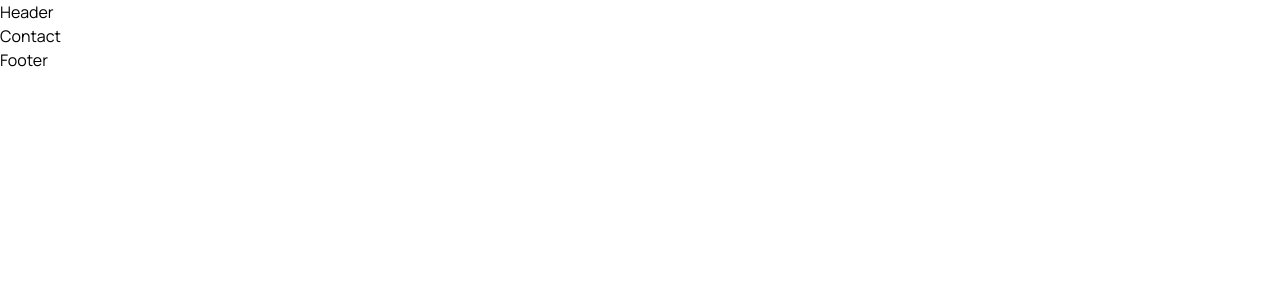
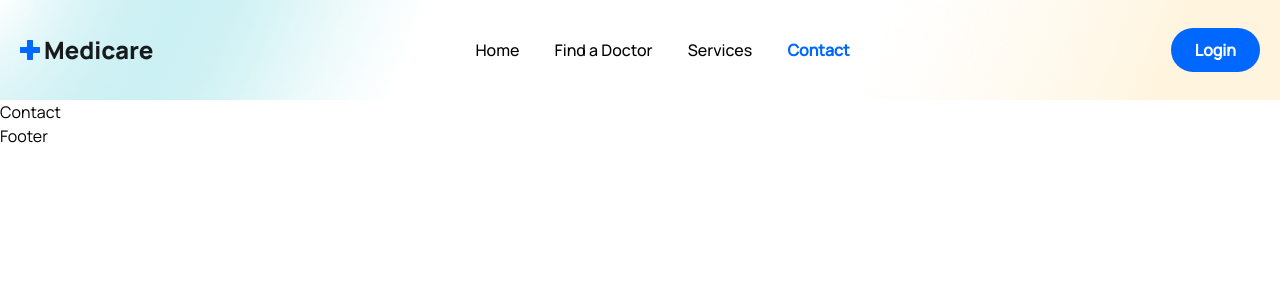
Before and after one commit to nxelia99/DoctorAppointmentBooking, a React (Vite) app in the folder frontend/: page /contact in a window 1280 px wide. Shown: the top 300 px of the page. Built offline with nearby package versions, Linux system fonts and the light colour scheme.

Commit message:
third commit

```diff
--- a/frontend/src/App.css
+++ b/frontend/src/App.css
@@ -8,3 +8,45 @@
 body{
   font-family: 'Manrope', sans-serif;
 }
+
+.sticky_header{
+  width: 100%;
+  height: 80px;
+  line-height: 80px;
+  position: sitcky;
+  top: 0;
+  left: 0;
+  z-index: 99999;
+  box-shadow: 3px 3px -8px 3px #ddd ;
+}
+
+@media only screen and (max-width:768px){
+  .navigation{
+    width: 100%;
+    height: 100%;
+    position: fixed;
+    top: 0;
+    left: 0;
+    z-index: 100;
+    background: #00000084;
+    display: none;
+  }
+
+  .menu{
+    width: 15rem;
+    height: 100%;
+    position: absolute;
+    top: 0;
+    right: 0;
+    background: #fff;
+    z-index: 200;
+    flex-direction: column;
+    justify-content: center;
+    align-items: center;
+    line-height: 25px;
+  }
+
+  .show__menu{
+
+  }
+}
--- a/frontend/src/components/Header/Header.jsx
+++ b/frontend/src/components/Header/Header.jsx
@@ -1,9 +1,94 @@
 import React from 'react'
+import logo from '../../assets/images/logo.png'
+import { NavLink, Link } from 'react-router-dom'
+import { useEffect, useRef } from 'react'
+import userImg from '../../assets/images/avatar-icon.png'
+import {BiMenu} from 'react-icons/bi'
+const navLinks = [
+  {
+    path: '/home',
+    display: 'Home'
+  },
+  {
+    path: '/doctors',
+    display: 'Find a Doctor'
+    },
+  {
+    path: '/services',
+    display: 'Services'
+  },
+  {
+    path: '/contact',
+    display: 'Contact'
+    }
+
+]
+
+
 
 const Header = () => {
-  return (
-    <div>Header</div>
-  )
+
+  const headerRef = useRef(null)
+  const menuRef = useRef(null)
+
+  const handleSitckyHeader = () =>{
+    window.addEventListener('scroll', () =>{
+      if(document.body.scrollTop > 80 || document.documentElement.scrollTop > 80){
+        headerRef.current.classList.remove('sticky_header')
+      }
+    })
+  }
+  useEffect(()=>{
+    handleSitckyHeader()
+    return ()=> window.removeEventListener('scroll', handleSitckyHeader)
+  })
+
+  const toggleMenu = () => menuRef.current.classList.toggle('show_:menu')
+
+  return <header className='header flex items-center' ref={headerRef}>
+    <div className="container">
+      <div className='flex items-center justify-between'>
+        {/*logo*/}
+        <div>
+          <img src={logo} alt="" />
+        </div>
+
+        {/* menu */}
+        <div className="navigation" ref={menuRef} onClick={toggleMenu}>
+          <ul className="menu flex items-center gap-[2.2rem]">
+            {
+              navLinks.map((link, index)=><li key={index}>
+                <NavLink to={link.path} className={navClass=> navClass.isActive ? 'text-primaryColor text-[16px] leading-7 font-[600]' :
+              'text-textColor text-[16px] leading-7 font-[500] hover:text-primaryColor'}>{link.display}
+                </NavLink>
+              </li> )
+            }
+          </ul>
+        </div>
+
+        {/*nav right*/}
+        <div className="flex items-center gap-4">
+          <div className='hidden'>
+            <Link to='/'>
+              <figure className='w-[35px] h-[35px] rounded-full'>
+                <img src={userImg} className='w-full rounded-full' alt='icon' />
+              </figure>
+             </Link>
+             </div>
+
+             <Link to='/login'>
+              <button className="bg-primaryColor py-2 px-6 text-white font-[600] h-[44px] flex items-center justify-center rounded-[50px]">Login</button>
+             </Link>
+             <span className='md:hidden' onClick={toggleMenu}>
+              <BiMenu className='w-6 h-6 cursor-pointer' />
+             </span>
+
+        </div>
+      </div>
+    </div>
+  </header>
+
+
 }
 
 export default Header
--- a/frontend/src/index.css
+++ b/frontend/src/index.css
@@ -1,3 +1,47 @@
 @tailwind base;
 @tailwind components;
 @tailwind utilities;
+
+@layer base{
+    section{
+        @apply py-[75px]
+    }
+}
+
+@layer components{
+    .container{
+        @apply max-w-full w-[1440px] px-5 mx-auto
+    }
+    .btn{
+        @apply bg-primaryColor py-[15px] px-[35px] rounded-[50px] text-white font-[600] mt-[38px]
+    }
+    .heading{
+        @apply text-[44px] leading[54px] font-[700] text-headingColor
+    }
+    .text__para{
+        @apply text-[18px] leading[30px] font-[400] text-textColor mt-[18px]
+    }
+    .header{
+        @apply bg-[url('./assets/images/mask.png')] bg-no-repeat bg-center bg-cover w-full h-[100px];
+    }
+}
+
+@media only screen and (max-with:1024px) {
+    .container{
+        @apply w-full;
+    }
+    section{
+        @apply py-[35px];
+    }
+}
+
+@media only screen and (max-with:768px) {
+    .heading{
+        @apply text-[26px] leading-[36px];
+    }
+
+    .text__para{
+        @apply text-[16px] leading-7 mt-3;
+    }
+
+}
```
